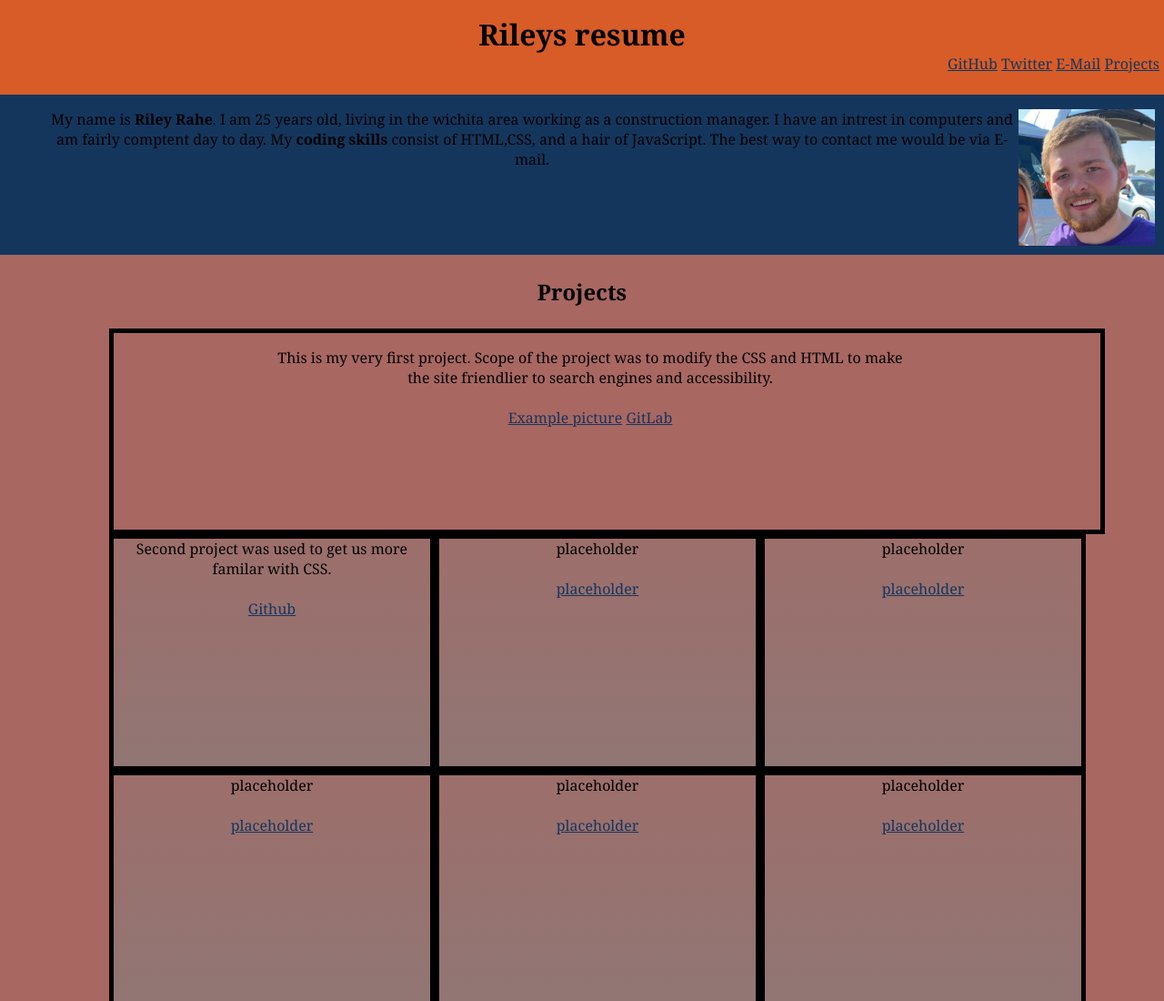
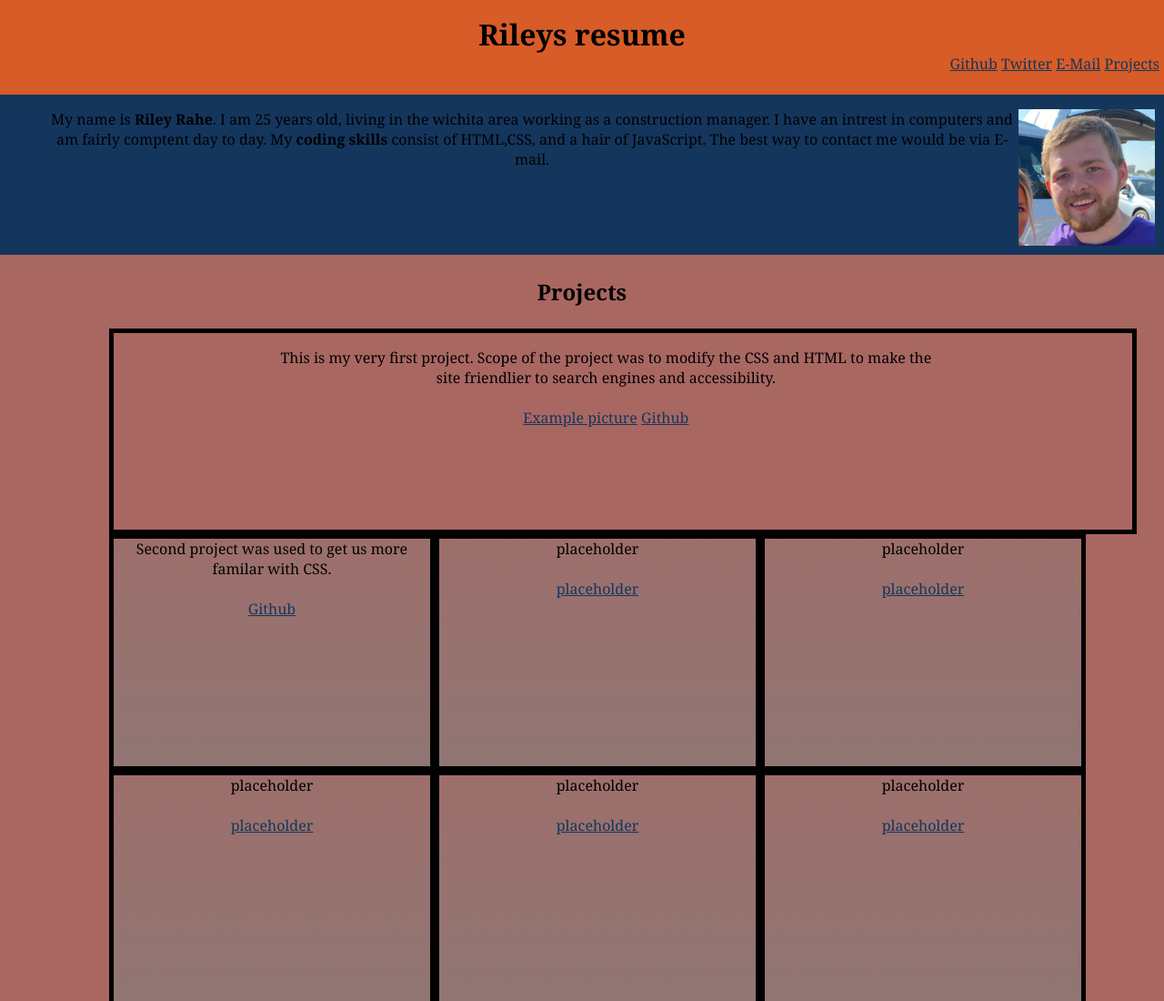
Before and after one commit to krrahe/02-css-challenge, a plain HTML site: page index.html in a window 1280 px wide. Shown: the top 1100 px of the page at 91% size. Drawn offline with Linux system fonts and the light colour scheme.

Commit message:
Cleaning up the html

```diff
--- a/Assets/style.css
+++ b/Assets/style.css
@@ -117,7 +117,7 @@ a:hover {
 
 /*Gave the first project a larger box and emphasis*/
 .first {
-  width: 60%;
+  width: 63%;
   height: 200px;
   border: solid 5px black;
   text-align: center;
@@ -127,11 +127,13 @@ a:hover {
   transition: transform 0.2s;
 
 }
+
 .first:hover {
   background-color: grey;
   transform: scale(1.15);
 }
-.project-pics{
+
+.project-pics {
   height: auto;
   width: auto;
   align-content: right;
@@ -140,7 +142,8 @@ a:hover {
   padding-top: 1em;
   padding-bottom: 1em;
 }
-.first-pic{
+
+.first-pic {
   height: auto;
   width: auto;
   display: block;
--- a/index.html
+++ b/index.html
@@ -14,7 +14,7 @@
   <header class="title">
     <h1>Rileys resume</h1>
     <nav class="links">
-      <a href="https://github.com/krrahe">GitHub</a>
+      <a href="https://github.com/krrahe">Github</a>
       <a href="#">Twitter</a>
       <!--I'll make a professional twitter one day-->
       <a href="mailto:rilrahe@gmail.com">E-Mail</a>
@@ -44,7 +44,7 @@
       </p>
       <br />
       <a href="#project-pics">Example picture</a>
-      <a href="https://krrahe.github.io/01-HTML-CSS-GIT-Challenge/">GitLab</a>
+      <a href="https://krrahe.github.io/01-HTML-CSS-GIT-Challenge/">Github</a>
     </div>
     <div class="box">
       <p>Second project was used to get us more familar with CSS.</p>
@@ -77,10 +77,12 @@
       <a href="#">placeholder</a>
     </div>
   </section>
+
+  <!--standalone pictures of the project(s)-->
   <!--Didnt like how they looked as background images-->
   <section class="project-pics" id="project-pics">
     <h3>Example Pictures</h3>
-    <img  class = "first-pic"  src="\Assets\SS-1.jpg">
+    <img class="first-pic" src="/Assets/SS-1.jpg">
   </section>
 
   <!--pity footer-->
```
